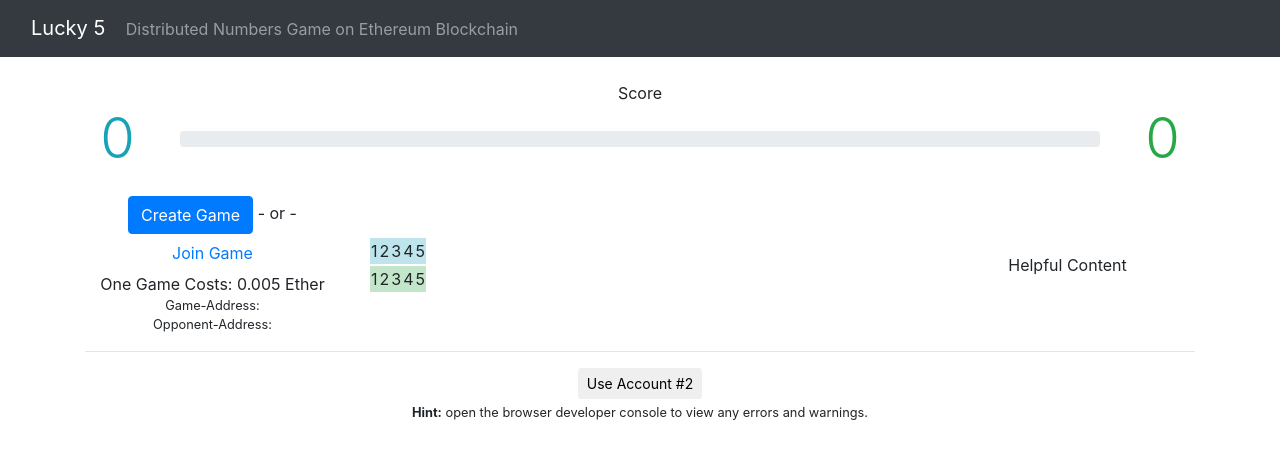
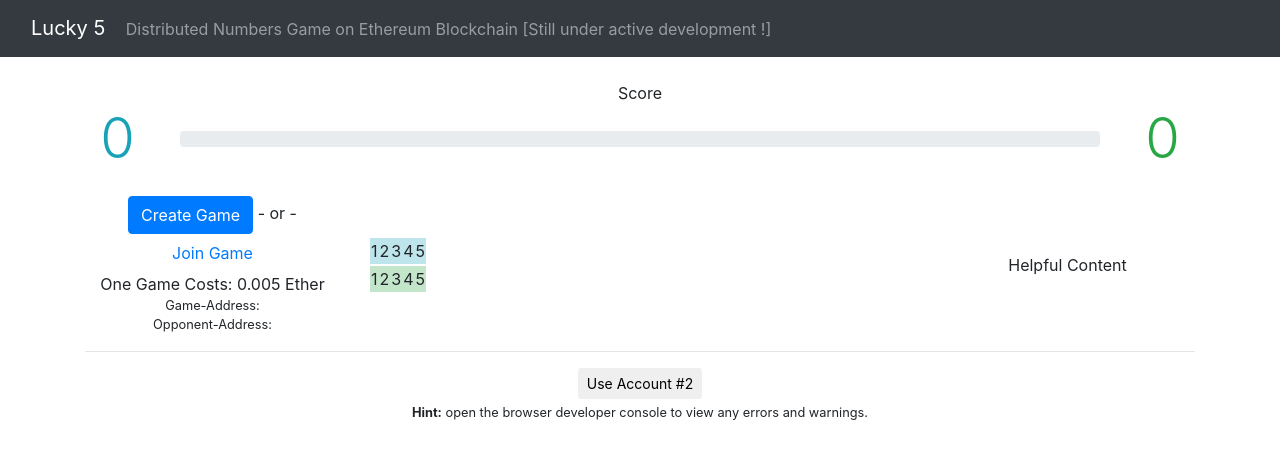
Before and after one commit to foravneet/Numbers, a plain HTML site: page app/index.html in a window 1280 px wide. Drawn offline with nearby package versions, Linux system fonts and the light colour scheme; files whose address does not match are found by name.

Commit message:
beta msg

```diff
--- a/app/index.html
+++ b/app/index.html
@@ -26,7 +26,7 @@
         <a class="navbar-brand" href="#">
         Lucky 5
       </a>
-        <span class="navbar-text" style="margin-top:0px;margin-bottom:0px">Distributed Numbers Game on Ethereum Blockchain</span>
+        <span class="navbar-text" style="margin-top:0px;margin-bottom:0px">Distributed Numbers Game on Ethereum Blockchain [Still under active development !]</span>
       </div>
     </div>
   </nav>
```
Also changed, not shown: build/index.html (+1 -1 lines).
